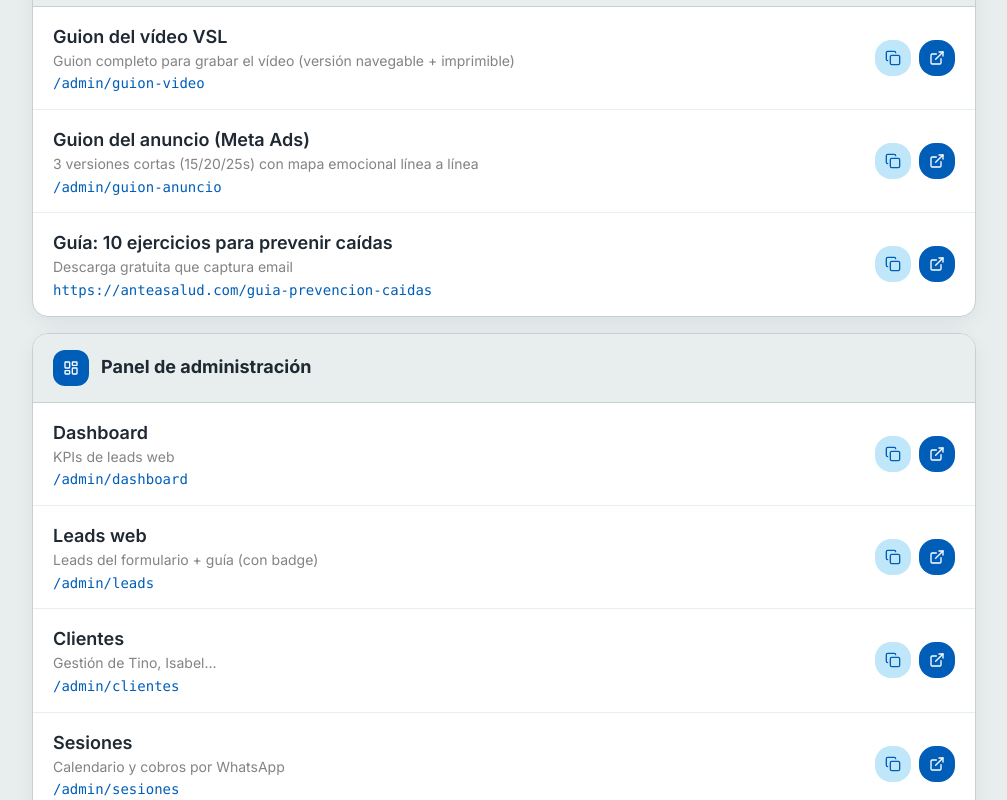
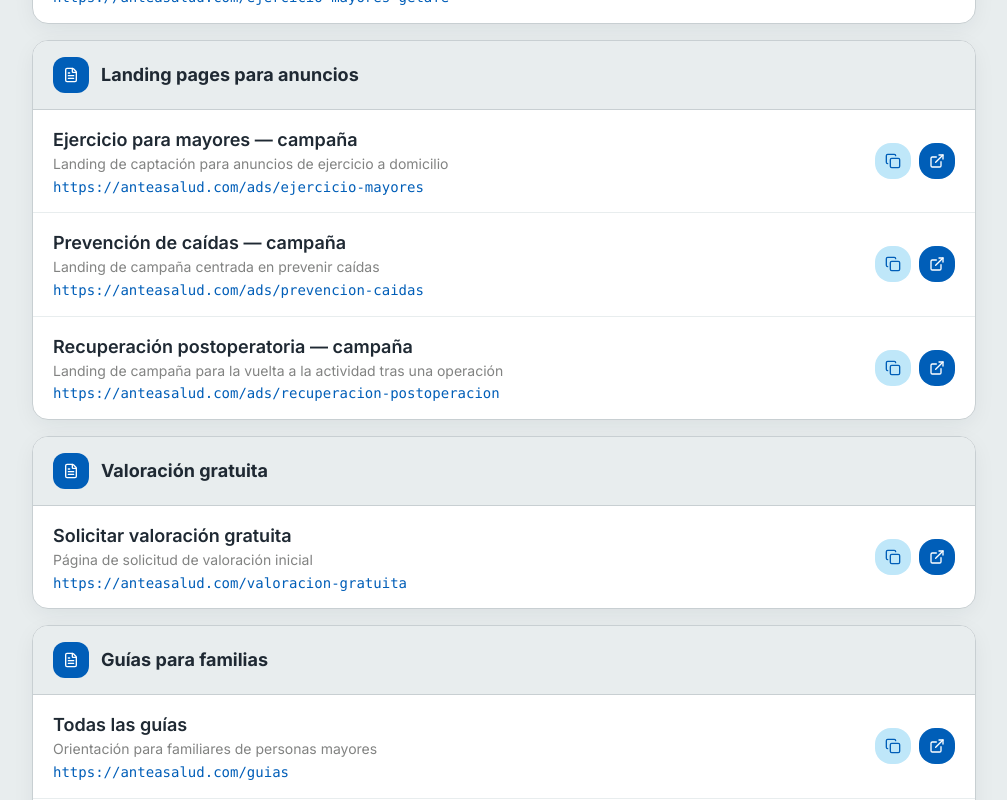
Before and after one commit to FernandoRoyano/anteasalud-landing, a Next.js app: page /admin/enlaces in a window 1280 px wide. Shown: the part 1140-1940 px from the top of the page, without its empty margins (264-1271 px from the left). Built offline with nearby package versions, Linux system fonts and the light colour scheme; no server answers.

Commit message:
Update admin links with current landings and family guides

```diff
--- a/app/admin/enlaces/page.tsx
+++ b/app/admin/enlaces/page.tsx
@@ -1,6 +1,7 @@
 "use client";
 
 import { useState } from 'react';
+import { familyGuides } from '@/lib/family-guides';
 import {
   Globe,
   LayoutDashboard,
@@ -67,6 +68,11 @@ const GROUPS: LinkGroup[] = [
         description: 'Sin recargo de desplazamiento',
       },
       {
+        label: 'Pacífico (Madrid)',
+        url: 'https://anteasalud.com/ejercicio-mayores-pacifico',
+        description: 'Ejercicio para mayores a domicilio en Pacífico',
+      },
+      {
         label: 'Móstoles',
         url: 'https://anteasalud.com/ejercicio-mayores-mostoles',
       },
@@ -74,6 +80,54 @@ const GROUPS: LinkGroup[] = [
         label: 'Getafe',
         url: 'https://anteasalud.com/ejercicio-mayores-getafe',
       },
+    ],
+  },
+  {
+    title: 'Landing pages para anuncios',
+    icon: FileText,
+    links: [
+      {
+        label: 'Ejercicio para mayores — campaña',
+        url: 'https://anteasalud.com/ads/ejercicio-mayores',
+        description: 'Landing de captación para anuncios de ejercicio a domicilio',
+      },
+      {
+        label: 'Prevención de caídas — campaña',
+        url: 'https://anteasalud.com/ads/prevencion-caidas',
+        description: 'Landing de campaña centrada en prevenir caídas',
+      },
+      {
+        label: 'Recuperación postoperatoria — campaña',
+        url: 'https://anteasalud.com/ads/recuperacion-postoperacion',
+        description: 'Landing de campaña para la vuelta a la actividad tras una operación',
+      },
+    ],
+  },
+  {
+    title: 'Valoración gratuita',
+    icon: FileText,
+    links: [
+      {
+        label: 'Solicitar valoración gratuita',
+        url: 'https://anteasalud.com/valoracion-gratuita',
+        description: 'Página de solicitud de valoración inicial',
+      },
+    ],
+  },
+  {
+    title: 'Guías para familias',
+    icon: FileText,
+    links: [
+      {
+        label: 'Todas las guías',
+        url: 'https://anteasalud.com/guias',
+        description: 'Orientación para familiares de personas mayores',
+      },
+      ...familyGuides.map((guide) => ({
+        label: guide.title,
+        url: `https://anteasalud.com/guias/${guide.slug}`,
+        description: guide.question,
+      })),
     ],
   },
   {
@@ -134,8 +188,8 @@ const GROUPS: LinkGroup[] = [
       },
       {
         label: 'Google Analytics 4',
-        url: 'https://analytics.google.com',
-        description: 'Pendiente de configurar ID',
+        url: 'https://analytics.google.com/analytics/web/#/a71906085p534057565/realtime/overview',
+        description: 'Visitas y contactos de ANTEA Salud en tiempo real',
       },
     ],
   },
```
